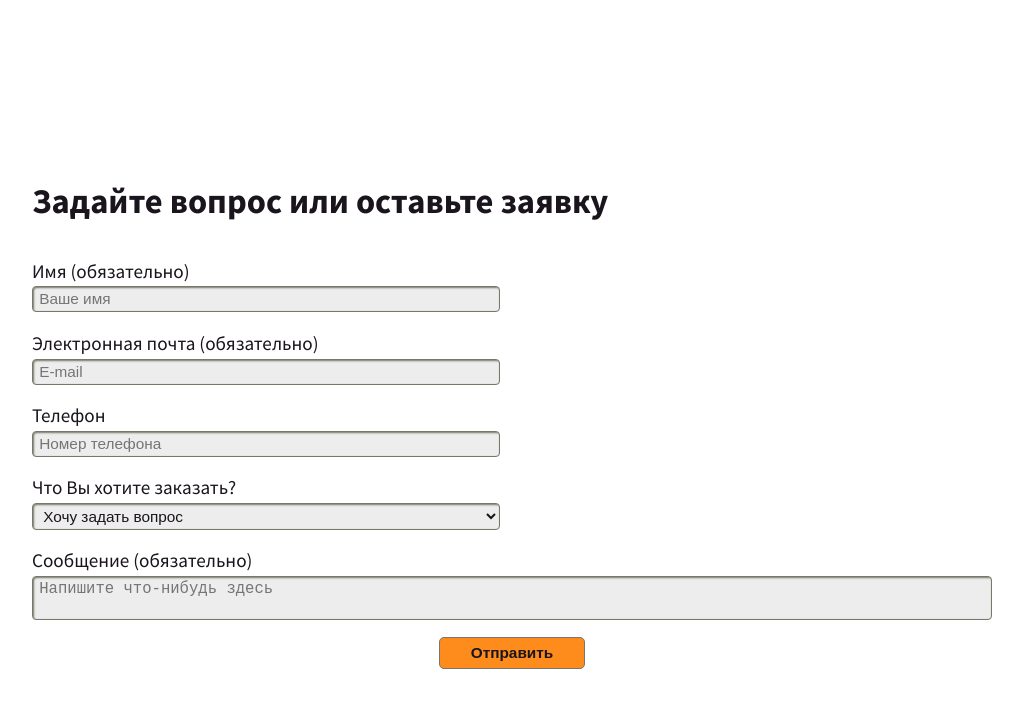
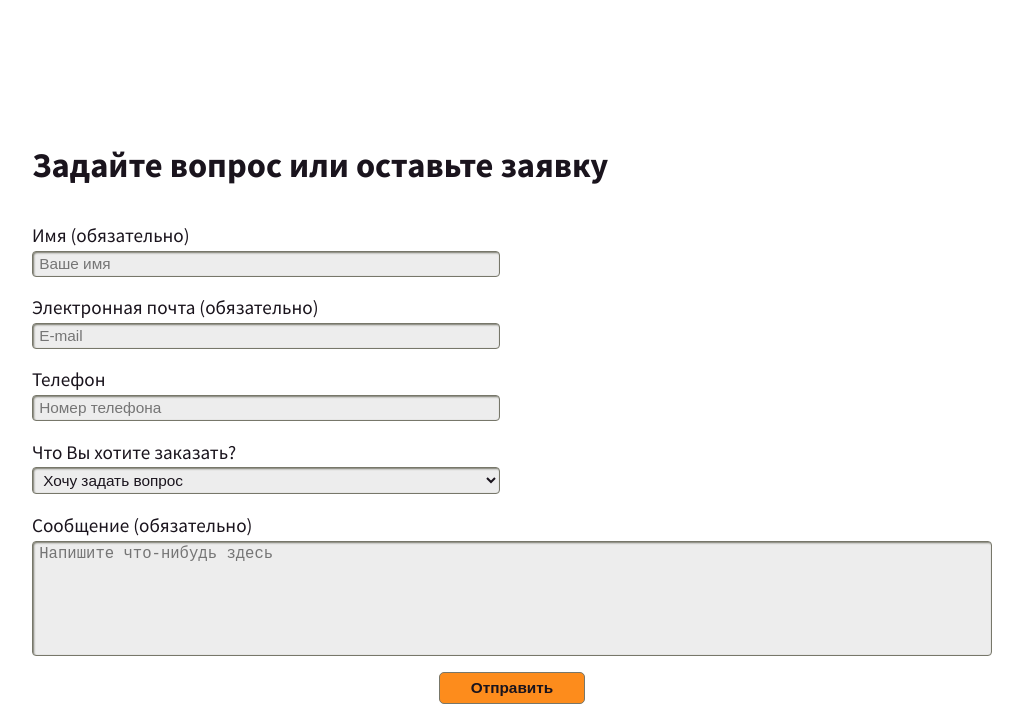
Before and after one commit to alexandersolovyov/WebSiteDemo--GuitarMakers, a website: page html/index.html in a window 1280 px wide. Shown: the part 5672-6392 px from the top of the page, without its empty margins (128-1151 px from the left). Drawn offline with nearby package versions, Linux system fonts and the light colour scheme; files that its build step writes are made by us from their sources; files whose address does not match are found by name.

Commit message:
Increase height of form text field

```diff
--- a/scss/modules/_form-input.scss
+++ b/scss/modules/_form-input.scss
@@ -18,6 +18,7 @@
   @extend .form-input;
   resize: none;
   font-size: 1em;
+  height: 7.4em;
 }
 /* Увеличение ширины экрана более чем 1400px */
 @media screen and (min-width: 1400px) {
```
